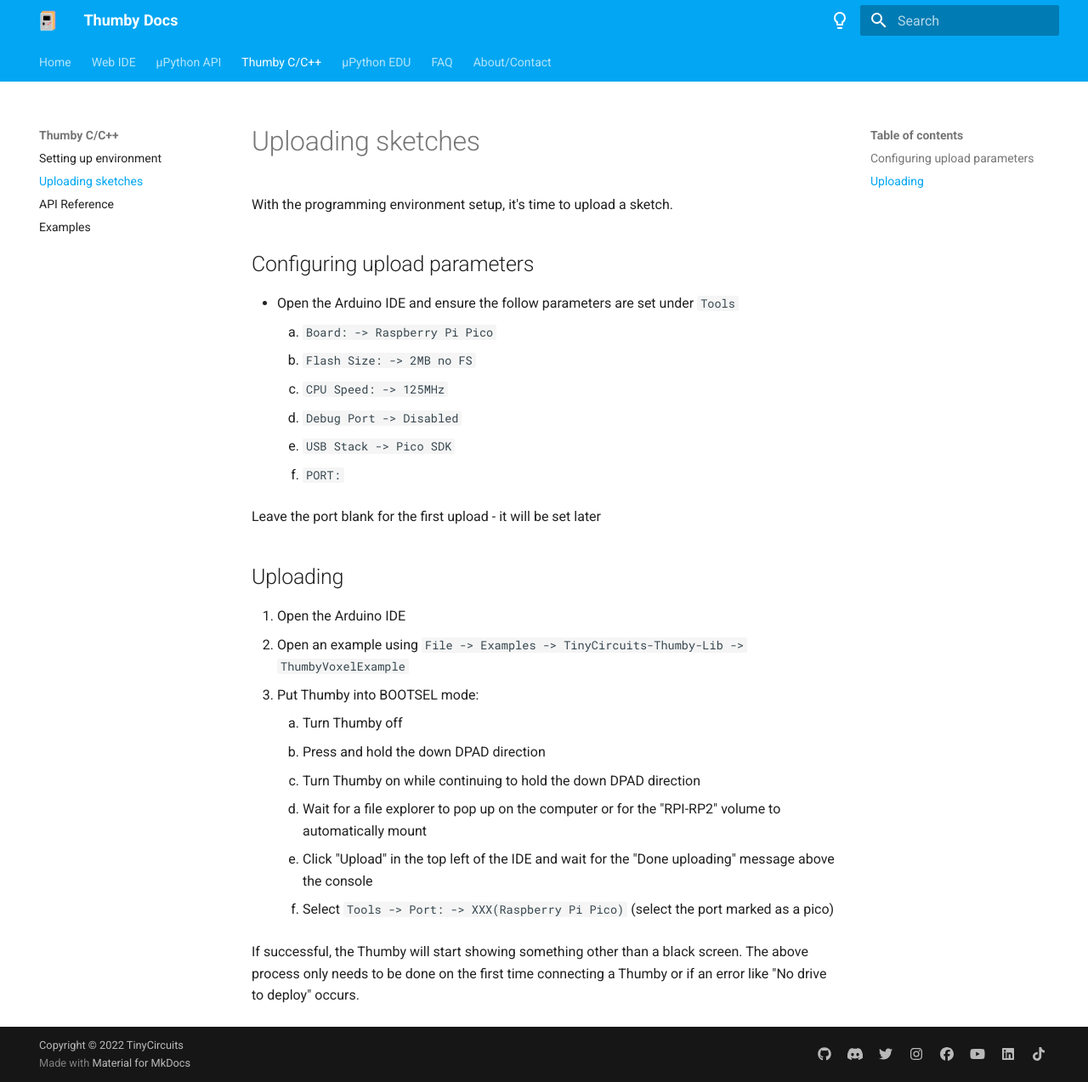
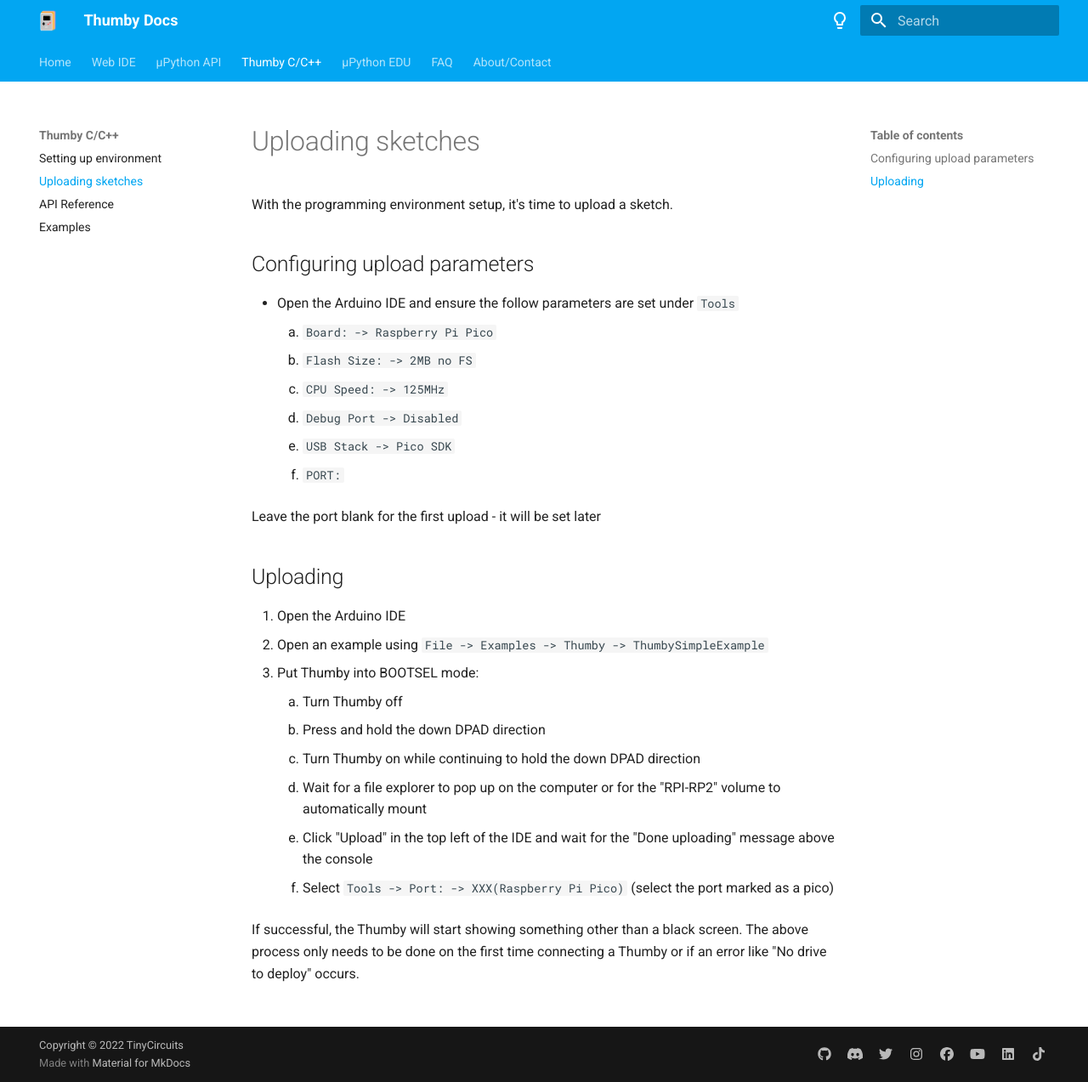
Before and after one commit to TinyCircuits/Thumby-Website, an MkDocs documentation site: the page built from docs/CC++/UploadingSketches.md, in a window 1280 px wide and 1273 px high. Shown: the whole window at 85% size. Built offline with MkDocs 1.6.1 and Material for MkDocs 9.7.7, drawn with Linux system fonts in a browser that asks for light colours.

Commit message:
Update C/C++ API and references to  examples

```diff
--- a/docs/CC++/UploadingSketches.md
+++ b/docs/CC++/UploadingSketches.md
@@ -15,7 +15,7 @@
 
 ## Uploading
 1. Open the Arduino IDE
-2. Open an example using `File -> Examples -> TinyCircuits-Thumby-Lib -> ThumbyVoxelExample`
+2. Open an example using `File -> Examples -> Thumby -> ThumbySimpleExample`
 3. Put Thumby into BOOTSEL mode:
     1. Turn Thumby off
     2. Press and hold the down DPAD direction
```
Also changed, not shown: docs/CC++/APIReference.md (+1 -1 lines), docs/CC++/Examples.md (+1 -1 lines).
